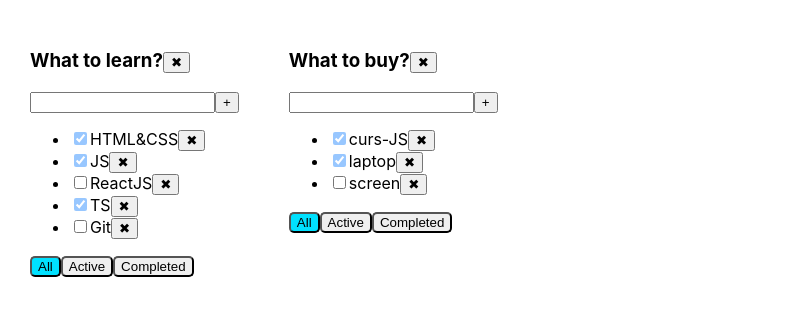
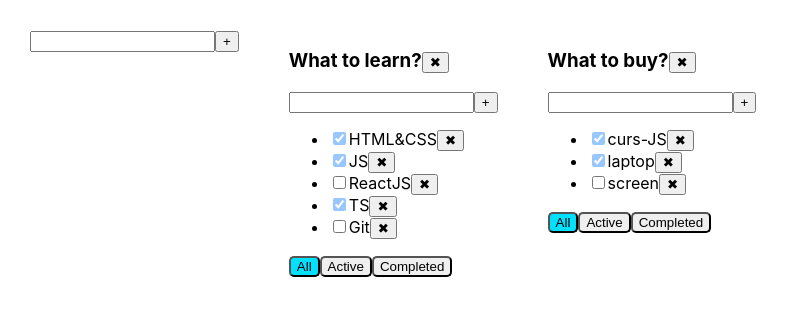
Before and after one commit to AleksanderZabrodski09/MY-TODO-LIST, a React (Create React App) app: page / in a window 1280 px wide. Shown: the top 316 px of the page, without its empty margins (0-789 px from the left). Built offline with nearby package versions, Linux system fonts and the light colour scheme.

Commit message:
create: add InputForm.tsx and addTodolist (fix removeTodolist ) (5)

```diff
--- a/src/App.tsx
+++ b/src/App.tsx
@@ -1,7 +1,8 @@
 import React, {useState} from 'react';
 import './App.css';
-import {TodoList} from './TodoList';
+import {TaskType, TodoList} from './TodoList';
 import {v1} from 'uuid';
+import {InputForm} from './components/InputForm';
 
 
 export type TodolistsPropsType={
@@ -9,6 +10,10 @@ export type TodolistsPropsType={
   title:string
   filter:FilterValueType
 }
+export type TasksPropsType={
+  [key:string]:TaskType[]
+}
+
 export type FilterValueType = 'all' | 'active' | 'completed'
 
 function App() {
@@ -20,7 +25,7 @@ function App() {
     {todolistId: todolistId1, title:'What to learn?', filter:'all'},
     {todolistId: todolistId2, title:'What to buy?', filter:'all'}
   ])
-  const [tasks, setTasks] = useState({
+  const [tasks, setTasks] = useState<TasksPropsType>({
     [todolistId1]:[
       {id: v1(), title: "HTML&CSS", isDone: true},
       {id: v1(), title: "JS", isDone: true},
@@ -34,9 +39,7 @@ function App() {
       {id: v1(), title: "screen", isDone: false},
     ]
   }
-
   )
-
 
   const addTask = (todolistId:string,title: string) => {
     setTasks({...tasks, [todolistId]:[{id: v1(), title: title, isDone: false}, ...tasks[todolistId]]})
@@ -55,12 +58,19 @@ function App() {
 
   const removeTodolist=(todolistId:string)=>{
     setTodolists(todolists.filter(tl=>tl.todolistId===todolistId))
+    delete tasks[todolistId]
+    setTasks({...tasks})
   }
 
-
+  const addTodolist=(title:string)=>{
+    let newTodolistId=v1()
+    setTodolists([{todolistId: newTodolistId, title, filter:'all'},...todolists])
+    setTasks({...tasks, [newTodolistId]:[]})
+  }
 
   return (
     <div className="App">
+        <InputForm addItem={addTodolist}/>
       {
         todolists.map(tl=>{
 
@@ -83,11 +93,10 @@ function App() {
             filter={tl.filter}
             changeTaskStatus={changeTaskStatus}
             removeTodolist={removeTodolist}
-
+            // addTodolist={addTodolist}
           />
         })
       }
-
     </div>
   );
 }
--- a/src/TodoList.tsx
+++ b/src/TodoList.tsx
@@ -1,6 +1,7 @@
-import React, {ChangeEvent, KeyboardEvent, useState} from 'react';
+import React from 'react';
 import {FilterValueType} from './App';
 import {CheckBox} from './components/CheckBox';
+import {InputForm} from './components/InputForm';
 
 type TodoListType = {
   todolistId:string
@@ -12,9 +13,10 @@ type TodoListType = {
   changeTaskStatus: (todolistId:string,taskId: string, value: boolean) => void
   filterChange: (todolistId:string,value: FilterValueType) => void
   removeTodolist:(todolistId:string)=>void
+  // addTodolist:(title: string)=>void
 }
 
-type TaskType = {
+export type TaskType = {
   id: string
   title: string
   isDone: boolean
@@ -23,27 +25,11 @@ type TaskType = {
 
 export const TodoList = (props: TodoListType) => {
 
-  const [title, setTitle] = useState('')
-  const [error, setError] = useState<string | null>(null)
 
-  const addTaskHandler = () => {
-    if (title.trim() !== '') {
-      props.addTask(props.todolistId,title.trim())
-      setTitle('')
-    } else {
-      setError('Title is required')
-    }
+  const addTask = (title: string) => {
+    props.addTask(props.todolistId,title)
+  }
 
-  }
-  const onChangeTitleHandler = (e: ChangeEvent<HTMLInputElement>) => {
-    setTitle(e.currentTarget.value)
-  }
-  const onKeyPressHandler = (e: KeyboardEvent<HTMLInputElement>) => {
-    setError( null)
-    if (e.key === "Enter") {
-      addTaskHandler();
-    }
-  }
   const removeTaskHeader = (tID: string) => {
     props.removeTask(props.todolistId,tID)
   }
@@ -60,25 +46,17 @@ export const TodoList = (props: TodoListType) => {
   const changeTaskStatusHandler = (tID: string, eValue: boolean) => {
     props.changeTaskStatus(props.todolistId,tID, eValue)
   }
-const removeTodolistHeader=()=>{
+const removeTodolistHandler=()=>{
     props.removeTodolist(props.todolistId)
 }
 
   return (
     <div>
       <h3>{props.title}
-        <button onClick={removeTodolistHeader}>✖</button>
+        <button onClick={removeTodolistHandler}>✖</button>
       </h3>
-
       <div>
-        <input
-          value={title}
-          onChange={onChangeTitleHandler}
-          onKeyPress={onKeyPressHandler}
-          className={error ? 'error' : ''}
-        />
-        <button onClick={addTaskHandler}>+</button>
-        {error && <div className='errorMessage'>{error}</div>}
+        <InputForm addItem={addTask}/>
 
       </div>
       <ul>
@@ -86,11 +64,10 @@ const removeTodolistHeader=()=>{
             return (
               <li key={el.id}>
                 <CheckBox checked={el.isDone} callBack={(value: boolean) => changeTaskStatusHandler(el.id, value)}/>
-
                 <span>{el.title}</span>
                 <button onClick={() => removeTaskHeader(el.id)}>✖</button>
-              </li>)
-          }
+              </li>
+            )     }
         )
         }
 
--- /dev/null
+++ b/src/components/InputForm.tsx
@@ -0,0 +1,40 @@
+import React, {ChangeEvent, KeyboardEvent, useState} from 'react';
+
+export const InputForm = ({addItem}: { addItem: (title: string) => void }) => {
+
+  const [title, setTitle] = useState('')
+  const [error, setError] = useState<string | null>(null)
+
+  const addItemHandler = () => {
+    if (title.trim() !== '') {
+      addItem(title.trim())
+      setTitle('')
+    } else {
+      setError('Title is required')
+    }
+  }
+
+  const onChangeTitleHandler = (e: ChangeEvent<HTMLInputElement>) => {
+    setTitle(e.currentTarget.value)
+  }
+  const onKeyPressHandler = (e: KeyboardEvent<HTMLInputElement>) => {
+    setError(null)
+    if (e.key === "Enter") {
+      addItemHandler();
+    }
+  }
+
+  return (
+    <div>
+      <input
+        value={title}
+        onChange={onChangeTitleHandler}
+        onKeyPress={onKeyPressHandler}
+        className={error ? 'error' : ''}
+      />
+      <button onClick={addItemHandler}>+</button>
+      {error && <div className='errorMessage'>{error}</div>}
+
+    </div>
+  )
+}
```
